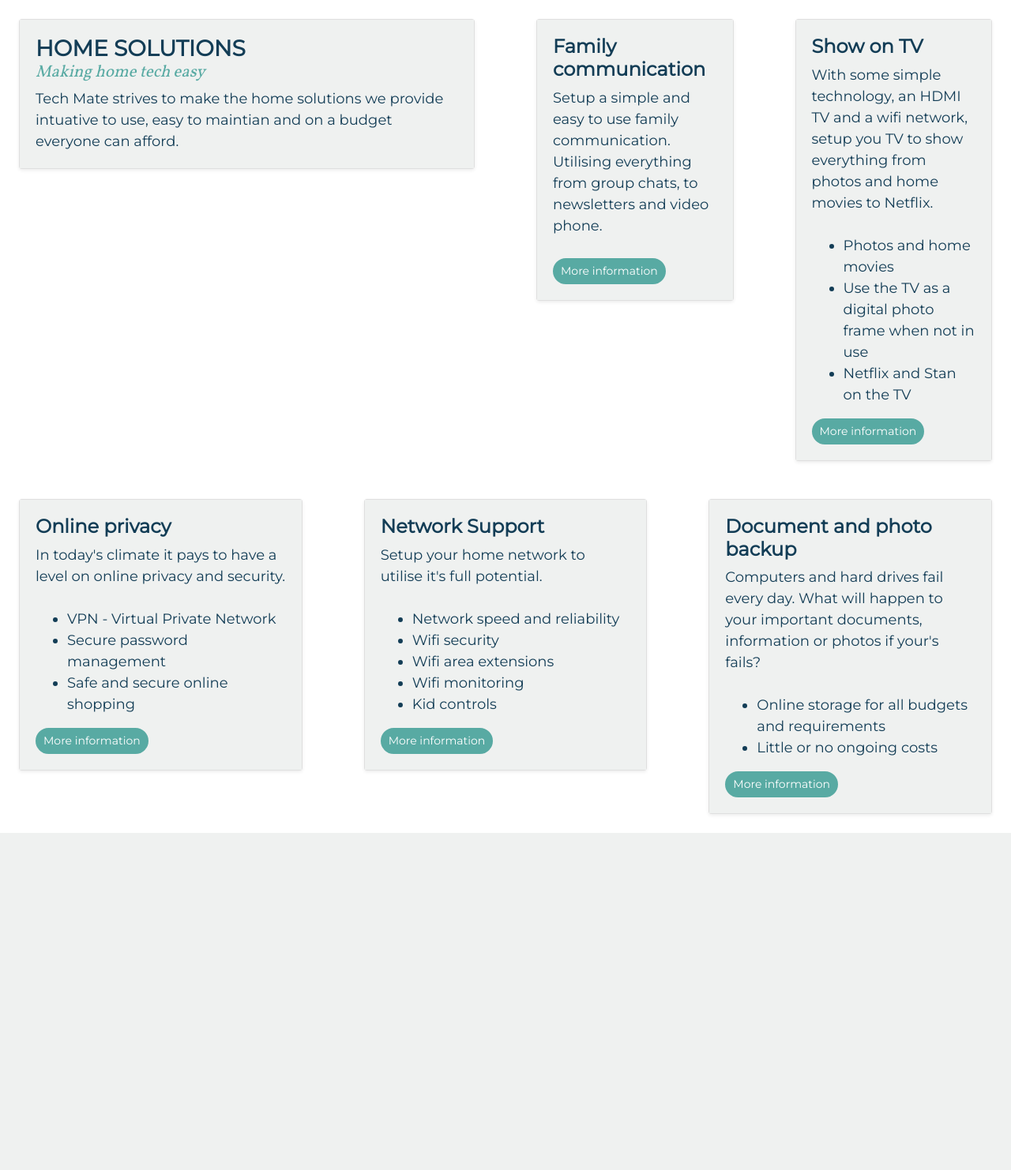
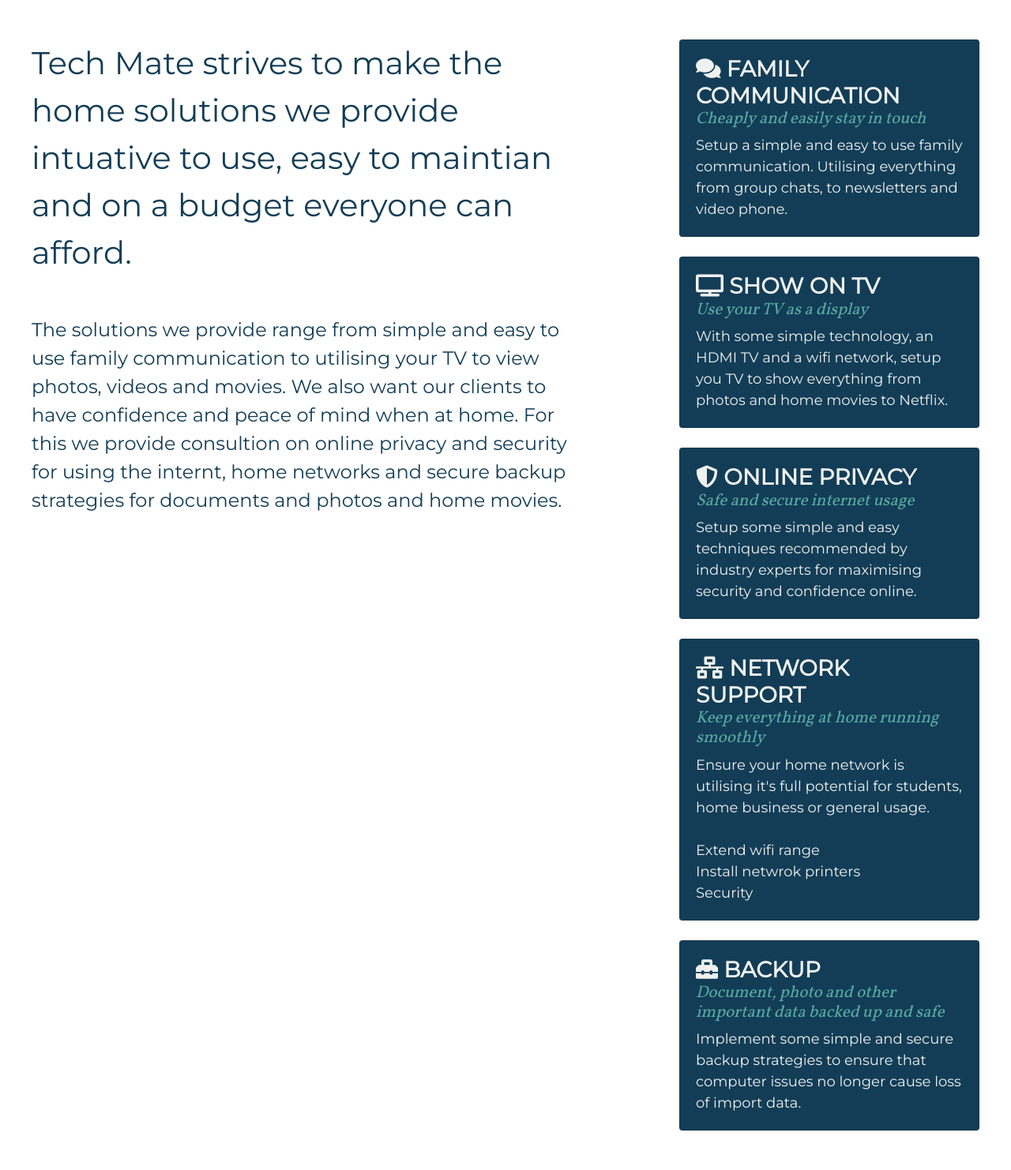
Before and after one commit to JH-Consulting/tech-mate, a PHP site: page /home.php in a window 1280 px wide. Shown: the part 68-1550 px from the top of the page at 79% size. Before the commit the page ends 1123 px from the top, so only its background shows below. Run offline with PHP 8.4, Linux system fonts and the light colour scheme; some libraries are stand-ins or nearby versions.

Commit message:
updated home page

```diff
--- a/html/home.php
+++ b/html/home.php
@@ -1,5 +1,108 @@
 <?php include 'header.php';?>
-<div class="row">
+<div class="row secondary-page">
+  <div class="col-sm-7">
+    <div class="row">
+      <div class="col-sm-12">
+        <div class="page-description-text">
+          Tech Mate strives to make the home solutions we provide intuative to use, easy to maintian and on a budget everyone can afford.
+        </div>
+      </div>
+    </div>
+    <div class="row">
+      <div class="col-sm-12">
+        <div class="page-content-text">
+          The solutions we provide range from simple and easy to use family communication to utilising your TV to view photos, videos and movies.
+          We also want our clients to have confidence and peace of mind when at home.  For this we provide consultion on online privacy and security for using the internt,
+          home networks and secure backup strategies for documents and photos and home movies.
+        </div>
+      </div>
+    </div>
+  </div>
+  <div class="col-sm-1"></div>
+  <div class="col-sm-4">
+    <div class="row">
+      <div class="col-sm-12">
+        <div class="card m-12 blue-card hint-card">
+          <div class="card-body blue-card-body">
+            <h3 class="card-heading blue-card-heading"><i class="fas fa-comments"></i>&nbsp;FAMILY COMMUNICATION
+              <br>
+              <div class="card-sub-heading blue-card-sub-heading">Cheaply and easily stay in touch</div>
+            </h3>
+            <p class="card-text blue-card-text">
+              Setup a simple and easy to use family communication.  Utilising everything from group chats, to newsletters and video phone.
+            </p>
+          </div>
+        </div>
+      </div>
+    </div>
+    <div class="row">
+      <div class="col-sm-12">
+        <div class="card m-12 blue-card hint-card">
+          <div class="card-body blue-card-body">
+            <h3 class="card-heading blue-card-heading"><i class="fas fa-tv"></i>&nbsp;SHOW ON TV
+              <br>
+              <div class="card-sub-heading blue-card-sub-heading">Use your TV as a display</div>
+            </h3>
+            <p class="card-text blue-card-text">
+              With some simple technology, an HDMI TV and a wifi network, setup you TV to show everything from photos and home movies to Netflix.
+            </p>
+          </div>
+        </div>
+      </div>
+    </div>
+    <div class="row">
+      <div class="col-sm-12">
+        <div class="card m-12 blue-card hint-card">
+          <div class="card-body blue-card-body">
+            <h3 class="card-heading blue-card-heading"><i class="fas fa-shield-alt"></i>&nbsp;ONLINE PRIVACY
+              <br>
+              <div class="card-sub-heading blue-card-sub-heading">Safe and secure internet usage</div>
+            </h3>
+            <p class="card-text blue-card-text">
+              Setup some simple and easy techniques recommended by industry experts for maximising security and confidence online.
+            </p>
+          </div>
+        </div>
+      </div>
+    </div>
+    <div class="row">
+      <div class="col-sm-12">
+        <div class="card m-12 blue-card hint-card">
+          <div class="card-body blue-card-body">
+            <h3 class="card-heading blue-card-heading"><i class="fas fa-network-wired"></i>&nbsp;NETWORK SUPPORT
+              <br>
+              <div class="card-sub-heading blue-card-sub-heading">Keep everything at home running smoothly</div>
+            </h3>
+            <p class="card-text blue-card-text">
+              Ensure your home network is utilising it's full potential for students, home business or general usage.
+              <br><br>
+                Extend wifi range<br>
+                Install netwrok printers<br>
+                Security<br>
+            </p>
+          </div>
+        </div>
+      </div>
+    </div>
+    <div class="row">
+      <div class="col-sm-12">
+        <div class="card m-12 blue-card hint-card">
+          <div class="card-body blue-card-body">
+            <h3 class="card-heading blue-card-heading"><i class="fas fa-toolbox"></i>&nbsp;BACKUP
+              <br>
+              <div class="card-sub-heading blue-card-sub-heading">Document, photo and other important data backed up and safe</div>
+            </h3>
+            <p class="card-text blue-card-text">
+              Implement some simple and secure backup strategies to ensure that computer issues no longer cause loss of import data.
+            </p>
+          </div>
+        </div>
+      </div>
+    </div>
+  </div>
+</div>
+
+<!-- <div class="row">
   <div class="col-sm-6">
     <div class="card m-4 shadow-sm">
       <div class="card-body">
@@ -48,7 +151,7 @@
       <div class="card-body">
         <h4 class="card-heading">Online privacy</h4>
         <div class="card-text">
-          In today's climate it pays to have a level on online privacy and security.
+          In today's climate it pays to have a level of online privacy and security.
           <br><br>
           <ul class="card-text">
             <li>VPN - Virtual Private Network</li>
@@ -95,5 +198,5 @@
       </div>
     </div>
   </div>
-</div>
+</div> -->
 <?php include 'footer.php';?>
--- a/html/styles.css
+++ b/html/styles.css
@@ -33,6 +33,10 @@
 
 .blue-card {
   background-color: #133D56;
+}
+
+.hint-card {
+  margin-bottom: 25px;
 }
 
 .blue-card-heading {
@@ -131,3 +135,21 @@
   bottom: 0;
   left: 0;
 }
+
+.secondary-page {
+  margin: 25px;
+  margin-top: 50px;
+}
+
+.page-description-text {
+  color: #133D56;
+  font-family: 'Montserrat', sans-serif;
+  font-size: 250%;
+}
+
+.page-content-text {
+  padding-top: 50px;
+  color: #133D56;
+  font-family: 'Montserrat', sans-serif;
+  font-size: 150%;
+}
```
